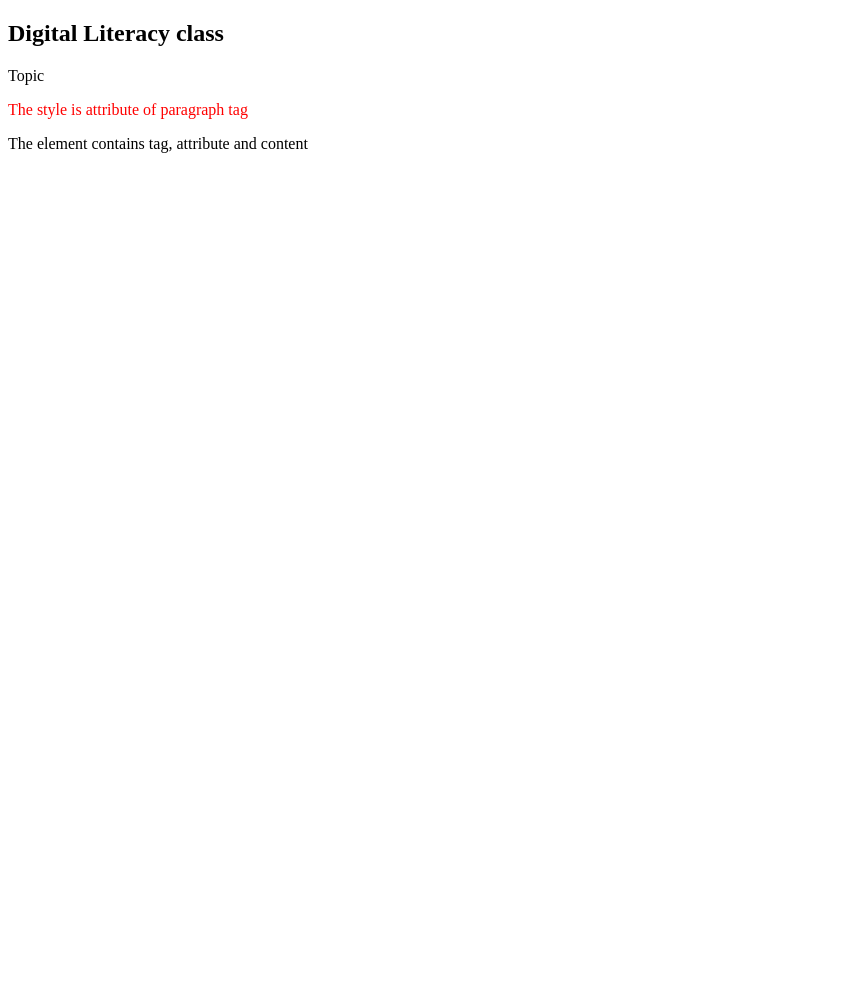
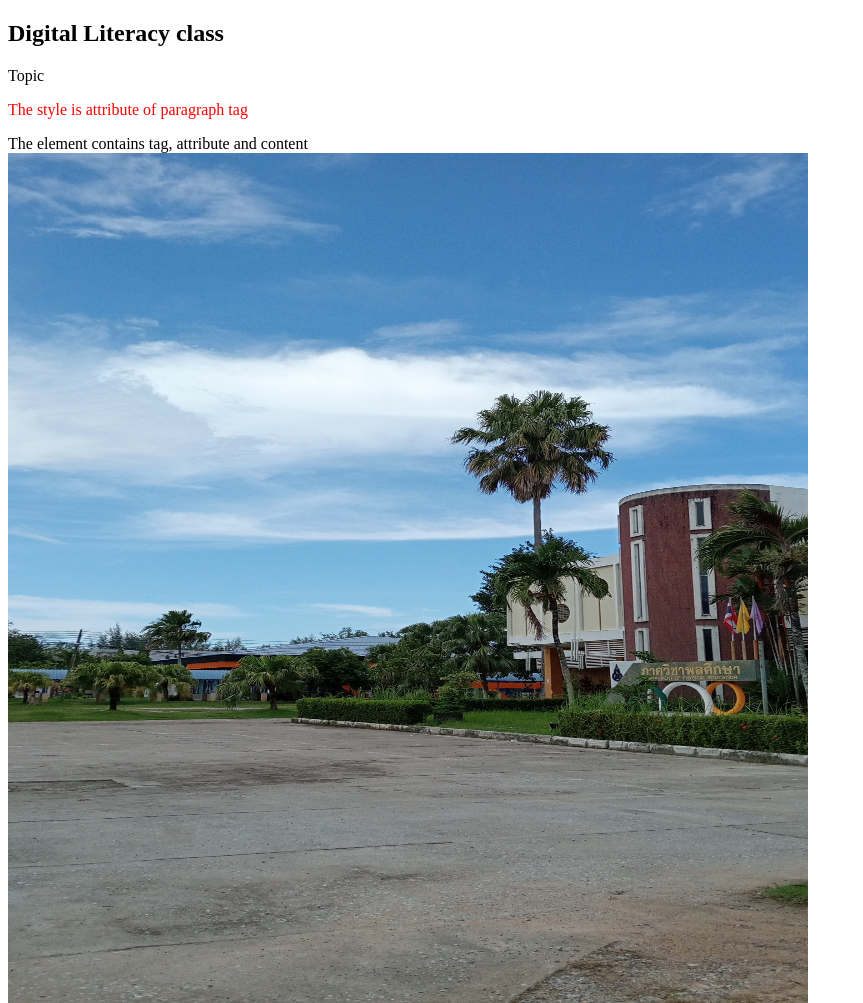
Before and after one commit to rahmah121/Chocolate-, a plain HTML site: page index.html in a window 1280 px wide. Shown: the whole page, without its empty margins (0-863 px from the left). Before the commit the page ends 800 px from the top, so only its background shows below. Drawn offline with Linux system fonts and the light colour scheme.

Commit message:
Update index.html

```diff
--- a/index.html
+++ b/index.html
@@ -9,7 +9,7 @@
 <p style="color: red">The style is attribute of paragraph tag</p>
 <span>The element contains tag, attribute and content</span>
   <br>
-  <!-- Snapchat-1906707828.jpg -->
-  <ing src="Snapchat-1906707828.jpg"alt="Flowers"width="400"height="320">
+  <!-- Show picture -->
+  <img src="Snapchat-1906707828.jpg"alt="Nature" width="800"height="850">
 </body>
 </html>
```
